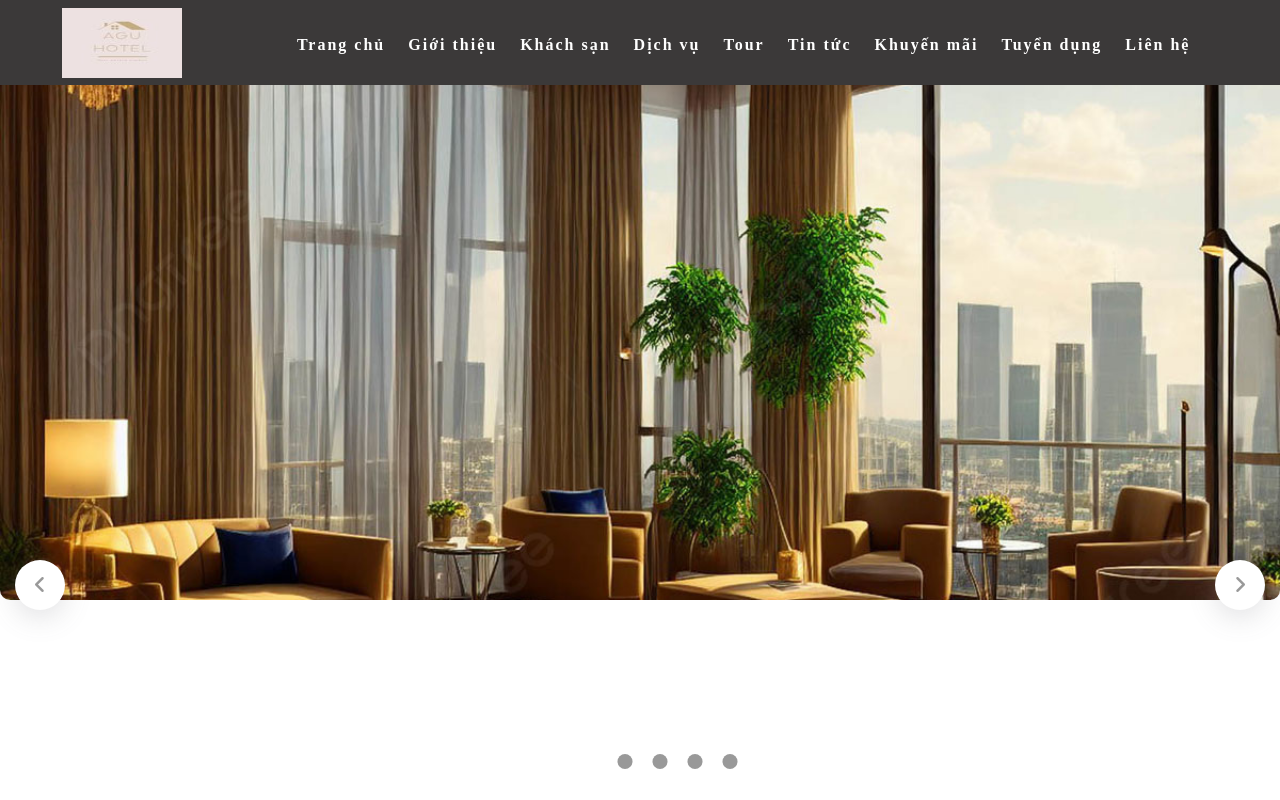
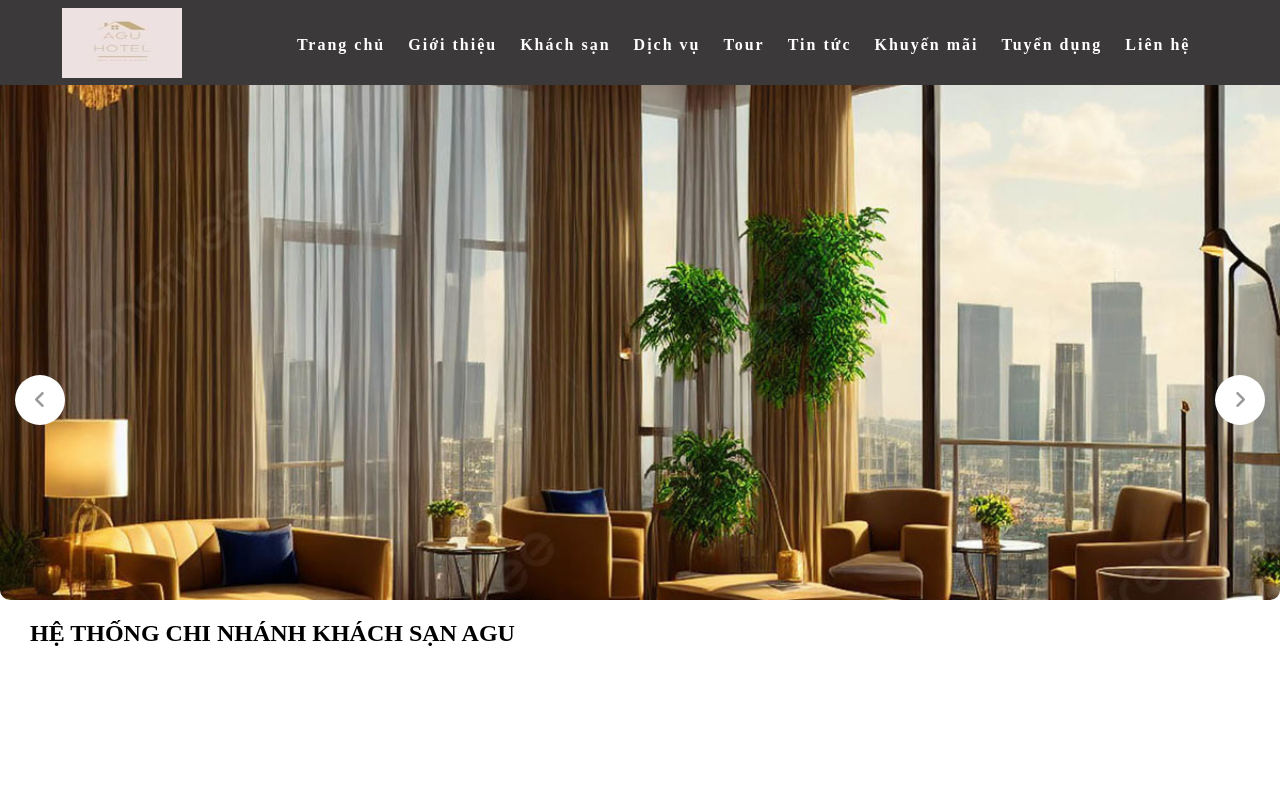
Before and after one commit to NQuocThien/DA_KhachSan, a PHP site: page /Main.php in a window 1280 px wide. Run offline with PHP 8.4, Linux system fonts and the light colour scheme; some libraries are stand-ins or nearby versions.

Commit message:
tmp commit

```diff
--- a/Main.php
+++ b/Main.php
@@ -59,13 +59,6 @@
     <div id="container" class = "grid">
         <div class="slider l-12 m-12 c-12">
             <i class="fa fa-angle-left slider-prev"></i>
-            <ul class="slider-dots">
-                <li class="slider-dot-item active" data-index="0"></li>
-                <li class="slider-dot-item" data-index="1"></li>
-                <li class="slider-dot-item" data-index="2"></li>
-                <li class="slider-dot-item" data-index="3"></li>
-                <li class="slider-dot-item" data-index="4"></li>
-            </ul>
             <div class="slider-wrapper">
                 <div class="slider-main">
                 <div class="slider-item">
@@ -105,6 +98,27 @@
     </div>
     <script src="./Js/starter.js"></script>
 
+
+    <!-- // intro_branch -->
+    <div class="intro_branch">
+        <div class="grid wide">
+            <h2 class="_title">HỆ THỐNG CHI NHÁNH KHÁCH SẠN AGU</h2>
+            <div class="row">
+                <div class="l-4 m-4 c-12">
+
+                </div>
+                <div class="l-4 m-4 c-12">
+
+                </div>
+                <div class="l-4 m-4 c-12">
+
+                </div>
+            </div>
+
+
+        </div>
+    </div>
+
     <div id="footer">
 
 
--- a/css/main.css
+++ b/css/main.css
@@ -65,8 +65,9 @@ position: relative;
 .slider-next,
 .slider-prev {
     position: absolute;
-    top: 70%;
+    top: 50%;
     width: 50px;
+    transform: translateY(-50%);
     height: 50px;
     margin: 0 40px;
     border-radius: 100rem;
@@ -85,29 +86,6 @@ position: relative;
 }
 .slider-prev {
     left: -25px;
-}
-.slider-dots {
-    position: absolute;
-    left: 50%;
-    transform: translateX(-50%);
-    bottom: 15px;
-    display: flex;
-    justify-content: center;
-    align-items: center;
-    list-style: none;
-    z-index: 10;
-}
-.slider-dots li {
-    margin: 0 10px;
-    width: 15px;
-    height: 15px;
-    border-radius: 100rem;
-    background-color: #999;
-    cursor: pointer;
-    transition: background-color 0.25s linear;
-}
-.slider-dots li.active {
-    background-color: white;
 }
 .slider-wrapper {
     width: 100%;
```
